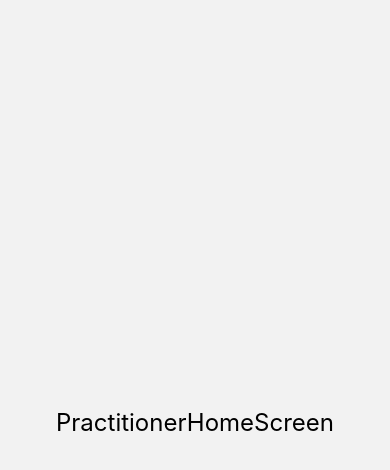
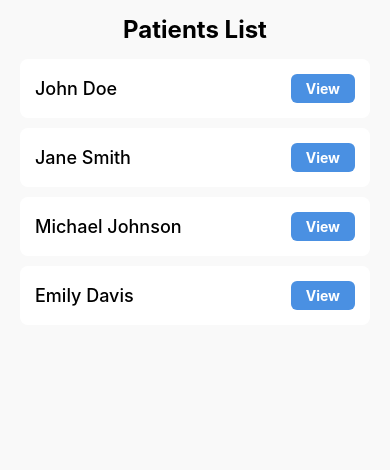
Before and after one commit to Mir-Danish/ojas, a React Native app: screen /PractitionerHomePage in a window 390 px wide. Shown: the top 470 px of the page. Built offline with nearby package versions, Linux system fonts and the light colour scheme.

Commit message:
Added Phome screen

```diff
--- a/AppNavigation.js
+++ b/AppNavigation.js
@@ -15,11 +15,11 @@ const Stack = createNativeStackNavigator()
 
 const AppNavigation = () => {
   return (
-    <Stack.Navigator initialRouteName= "SplahScreenPage" screenOptions={{
+    <Stack.Navigator initialRouteName= "PractitionerHomeScreen" screenOptions={{
       headerShown:false
     }}>
 
-        <Stack.Screen name='SplahScreenPage' component={SplashScreen} />
+        <Stack.Screen name='PractitionerHomeScreen' component={PractitionerHomeScreen} />
 
         <Stack.Screen name='PatientLoginPage' component={UserLoginScreen} />
         <Stack.Screen name='PatientRegisterPage' component={UserregisterScreen} />
--- a/package.json
+++ b/package.json
@@ -10,6 +10,8 @@
   },
   "dependencies": {
     "@react-native-async-storage/async-storage": "^1.24.0",
+    "@react-native-vector-icons/evil-icons": "^12.3.0",
+    "@react-native-vector-icons/fontawesome6": "^12.2.0",
     "@react-navigation/native": "^7.1.17",
     "@react-navigation/native-stack": "^7.3.26",
     "expo": "~54.0.12",
@@ -18,7 +20,8 @@
     "react": "19.1.0",
     "react-native": "0.81.4",
     "react-native-safe-area-context": "~5.6.0",
-    "react-native-screens": "~4.16.0"
+    "react-native-screens": "~4.16.0",
+    "react-native-vector-icons": "^10.3.0"
   },
   "private": true
 }
--- a/screens/auth/practitioner/PractitionerHomeScreen.js
+++ b/screens/auth/practitioner/PractitionerHomeScreen.js
@@ -1,10 +1,52 @@
-import { Platform, StatusBar, StyleSheet, Text, View } from 'react-native'
+import {
+  Platform,
+  StatusBar,
+  StyleSheet,
+  Text,
+  View,
+  FlatList,
+  TouchableOpacity
+} from 'react-native'
 import React from 'react'
+import BottomBar from './PractitionerBottomBar'
+const PractitionerHomeScreen = () => {
+  // Sample patient data
+  const patients = [
+    { id: '1', name: 'John Doe' },
+    { id: '2', name: 'Jane Smith' },
+    { id: '3', name: 'Michael Johnson' },
+    { id: '4', name: 'Emily Davis' },
+  ];
 
-const PractitionerHomeScreen = () => {
+  // Handle view button press
+  const handleView = (name) => {
+    console.log("Viewing details for:", name);
+    // You can navigate to patient details screen here
+  };
+
+  // Render each item
+  const renderItem = ({ item }) => (
+    <View style={styles.item}>
+      <Text style={styles.name}>{item.name}</Text>
+      <TouchableOpacity
+        style={styles.viewButton}
+        onPress={() => handleView(item.name)}
+      >
+        <Text style={styles.viewText}>View</Text>
+      </TouchableOpacity>
+    </View>
+  );
+
   return (
     <View style={styles.container}>
-      <Text style={{fontSize:24,}}>PractitionerHomeScreen</Text>
+      <Text style={styles.heading}>Patients List</Text>
+      <FlatList
+        data={patients}
+        keyExtractor={(item) => item.id}
+        renderItem={renderItem}
+        contentContainerStyle={{ paddingBottom: 20 }}
+      />
+      <BottomBar/>
     </View>
   )
 }
@@ -12,10 +54,40 @@ const PractitionerHomeScreen = () => {
 export default PractitionerHomeScreen
 
 const styles = StyleSheet.create({
-    container:{
-        flex:1,
-        paddingTop:Platform.OS === "android" ? StatusBar.currentHeight:0,
-        justifyContent:"center",
-        alignItems:"center"
-    }
+  container: {
+    flex: 1,
+    paddingTop: Platform.OS === "android" ? StatusBar.currentHeight : 0,
+    paddingHorizontal: 20,
+    backgroundColor: '#f9f9f9'
+  },
+  heading: {
+    fontSize: 24,
+    fontWeight: 'bold',
+    marginVertical: 15,
+    textAlign: 'center'
+  },
+  item: {
+    flexDirection: 'row',
+    justifyContent: 'space-between',
+    alignItems: 'center',
+    backgroundColor: '#fff',
+    padding: 15,
+    marginBottom: 10,
+    borderRadius: 8,
+    elevation: 2
+  },
+  name: {
+    fontSize: 18,
+    fontWeight: '500'
+  },
+  viewButton: {
+    backgroundColor: '#4A90E2',
+    paddingVertical: 6,
+    paddingHorizontal: 15,
+    borderRadius: 6
+  },
+  viewText: {
+    color: '#fff',
+    fontWeight: 'bold'
+  }
 })
--- /dev/null
+++ b/screens/auth/practitioner/practitionerbotttombar/PractitionerBottomBar.js
@@ -0,0 +1,39 @@
+import { StyleSheet, Text, TouchableOpacity, View } from 'react-native'
+import React from 'react'
+import Icon from 'react-native-vector-icons/FontAwesome';
+import { useNavigation } from '@react-navigation/native';
+
+
+const BottomBar = () => {
+  const changeScreen = useNavigation();
+  return (
+    <View style={{flexDirection:"row",justifyContent:"space-around",alignItems:"center", backgroundColor:"#2AA10F", width:"100%",height:70,padding:10}}>
+
+      <TouchableOpacity onPress={()=> changeScreen.navigate("Home")} activeOpacity={0.7}>
+        <Icon name="home" size={30} color="white" />
+        </TouchableOpacity>
+
+
+        {/* <TouchableOpacity onPress={()=>changeScreen.navigate("SearchScreen")} activeOpacity={0.7}>
+            <Icon name='search' size={28} color="white"/>
+            </TouchableOpacity> */}
+
+        {/* <View style={{justifyContent:"center",alignItems:"center", backgroundColor:"#92E000",width:50,height:50, borderRadius:50}}>
+        </View> */}
+
+
+        {/* <TouchableOpacity onPress={()=>changeScreen.navigate("FavouriteScreen")} activeOpacity={0.7}>
+        <Icon name="heart" size={30} color="white"/>
+        </TouchableOpacity> */}
+        <TouchableOpacity onPress={()=>changeScreen.navigate("UserProfileScreen")} activeOpacity={0.7}>
+        <Icon name="user" size={30} color="white"/>
+        </TouchableOpacity>
+
+
+    </View>
+  )
+}
+
+export default BottomBar
+
+const styles = StyleSheet.create({})
```
Also changed, not shown: screens/auth/practitioner/practitionerbotttombar/PractitionerProfile.js (added), 1 other file (tests, documents, lock files or other folders).
